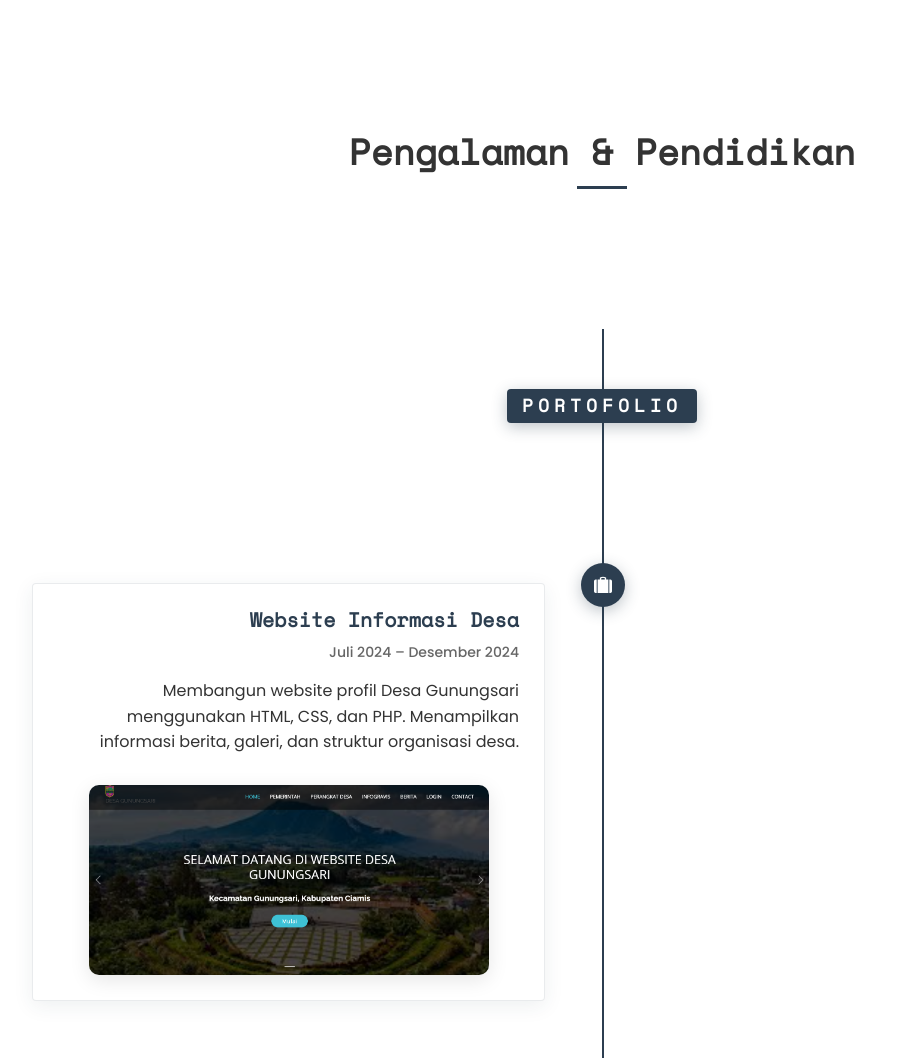
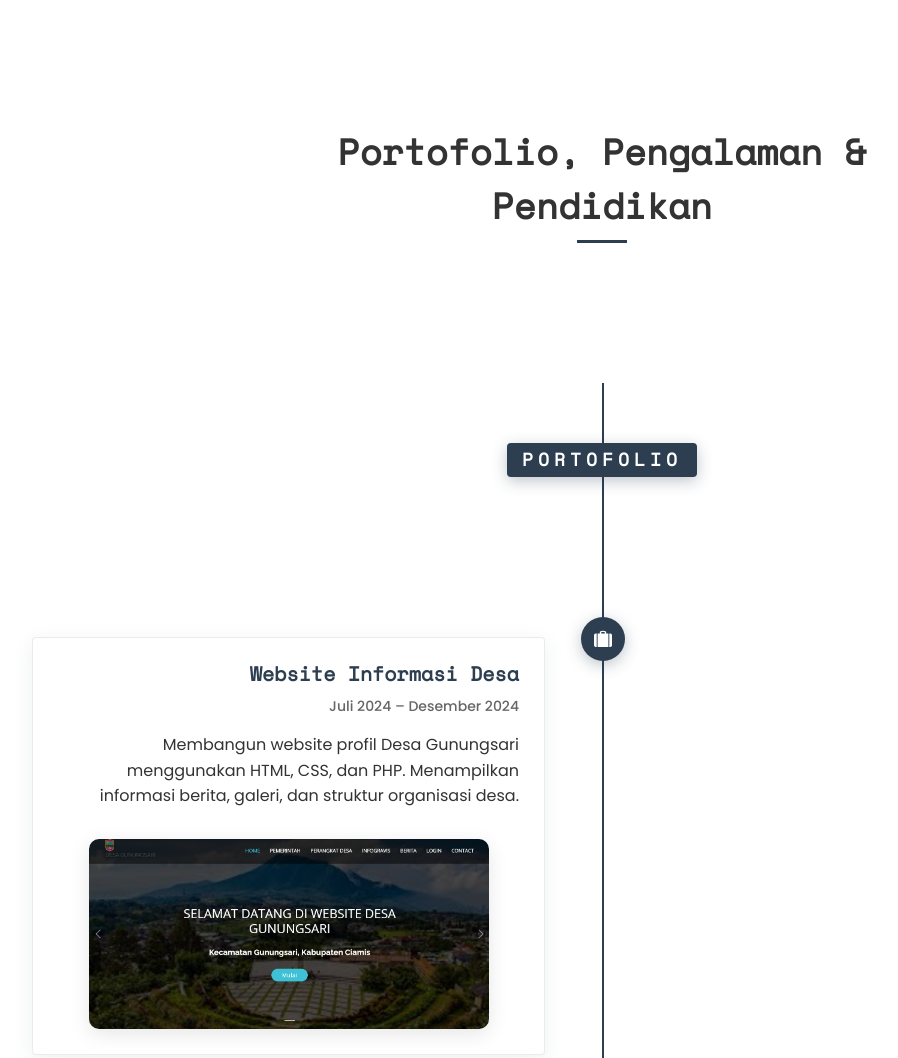
Before and after one commit to rahmafs/cv_website, a plain HTML site: page index.html in a window 1280 px wide. Shown: the part 1700-2758 px from the top of the page, without its empty margins (38-936 px from the left). Drawn offline with nearby package versions, Linux system fonts and the light colour scheme; files whose address does not match are found by name.

Commit message:
Update index.html

```diff
--- a/index.html
+++ b/index.html
@@ -536,7 +536,7 @@
         <div class="container">
             <div class="row animate-box">
                 <div class="col-md-8 col-md-offset-2 text-center fh5co-heading">
-                    <h2>Pengalaman & Pendidikan</h2>
+                    <h2>Portofolio, Pengalaman & Pendidikan</h2>
                 </div>
             </div>
             <div class="row">
```
